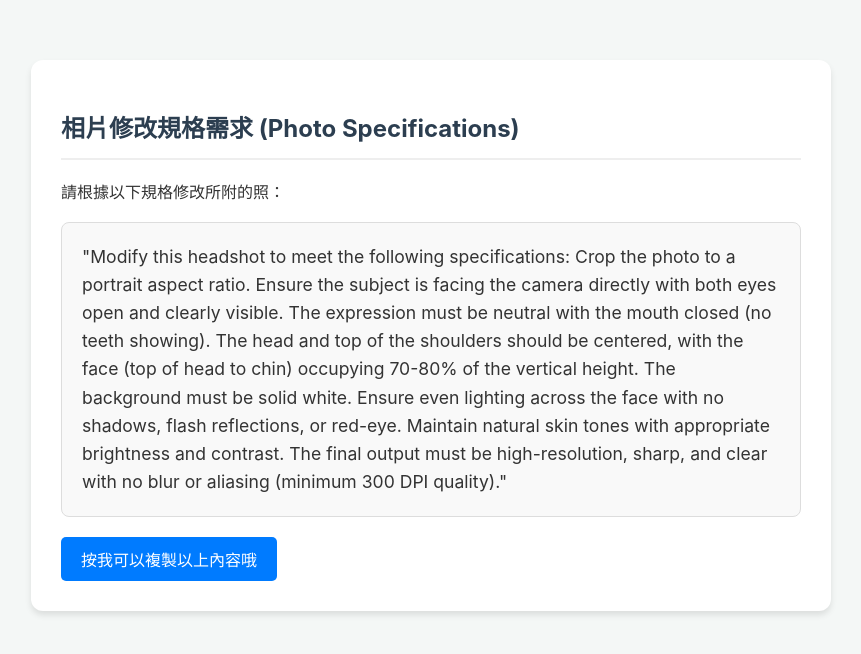
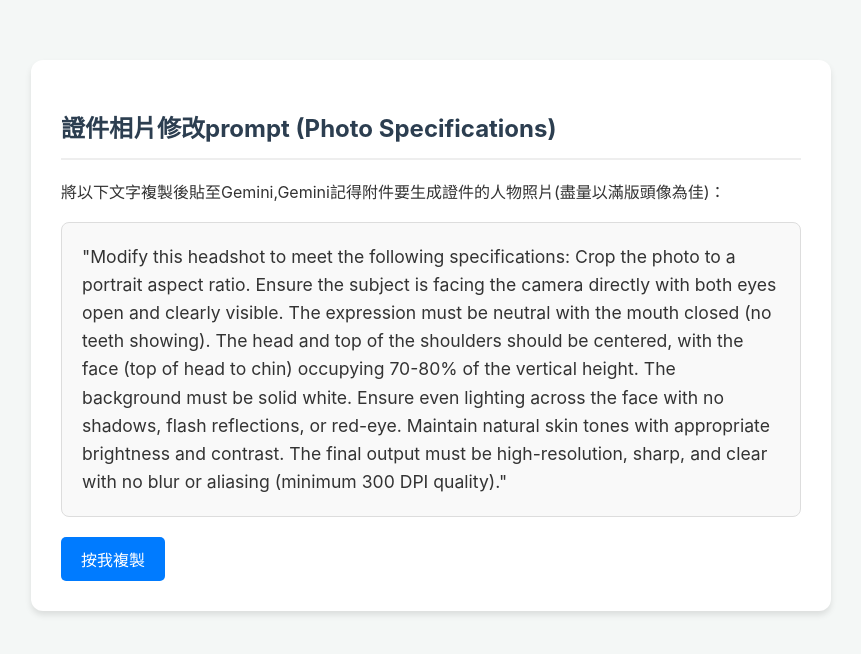
Before and after one commit to pomitsai/IDphoto, a plain HTML site: page index.html in a window 1280 px wide. Shown: the whole page, without its empty margins (209-1070 px from the left). Drawn offline with Linux system fonts and the light colour scheme.

Commit message:
Update index.html

```diff
--- a/index.html
+++ b/index.html
@@ -17,15 +17,15 @@
 <body>
 
 <div class="card">
-    <h2>相片修改規格需求 (Photo Specifications)</h2>
-    <p>請根據以下規格修改所附的照：</p>
+    <h2>證件相片修改prompt (Photo Specifications)</h2>
+    <p>將以下文字複製後貼至Gemini,Gemini記得附件要生成證件的人物照片(盡量以滿版頭像為佳)：</p>
 
     <div class="spec-box" id="specText">
         "Modify this headshot to meet the following specifications: Crop the photo to a portrait aspect ratio. Ensure the subject is facing the camera directly with both eyes open and clearly visible. The expression must be neutral with the mouth closed (no teeth showing). The head and top of the shoulders should be centered, with the face (top of head to chin) occupying 70-80% of the vertical height. The background must be solid white. Ensure even lighting across the face with no shadows, flash reflections, or red-eye. Maintain natural skin tones with appropriate brightness and contrast. The final output must be high-resolution, sharp, and clear with no blur or aliasing (minimum 300 DPI quality)."
     </div>
 
-    <button onclick="copyText()">按我可以複製以上內容哦</button>
-    <span class="copy-status" id="status">你成功複製了！</span>
+    <button onclick="copyText()">按我複製</button>
+    <span class="copy-status" id="status">成功複製到剪貼簿了耶！</span>
 </div>
 
 <script>
```
